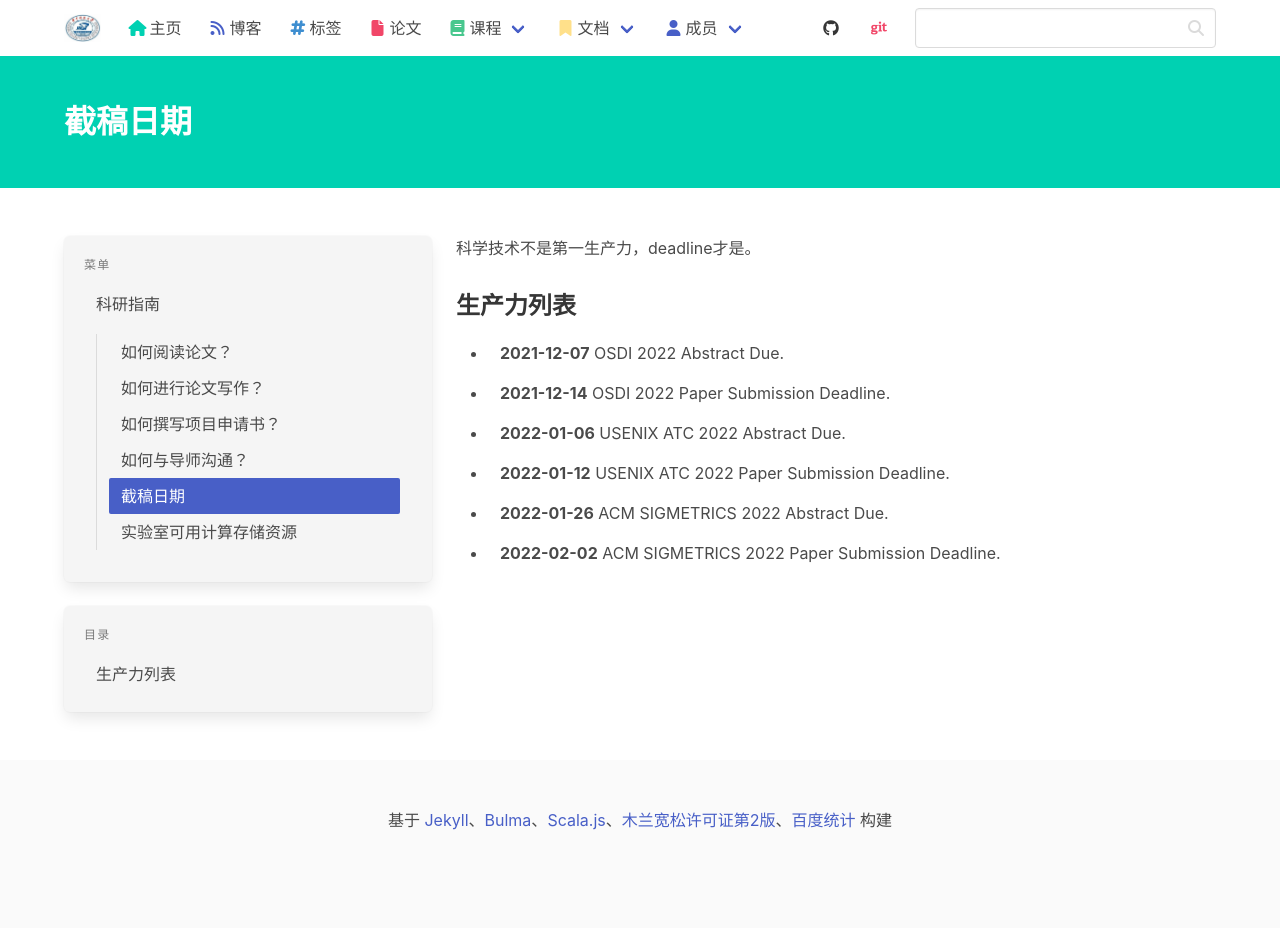
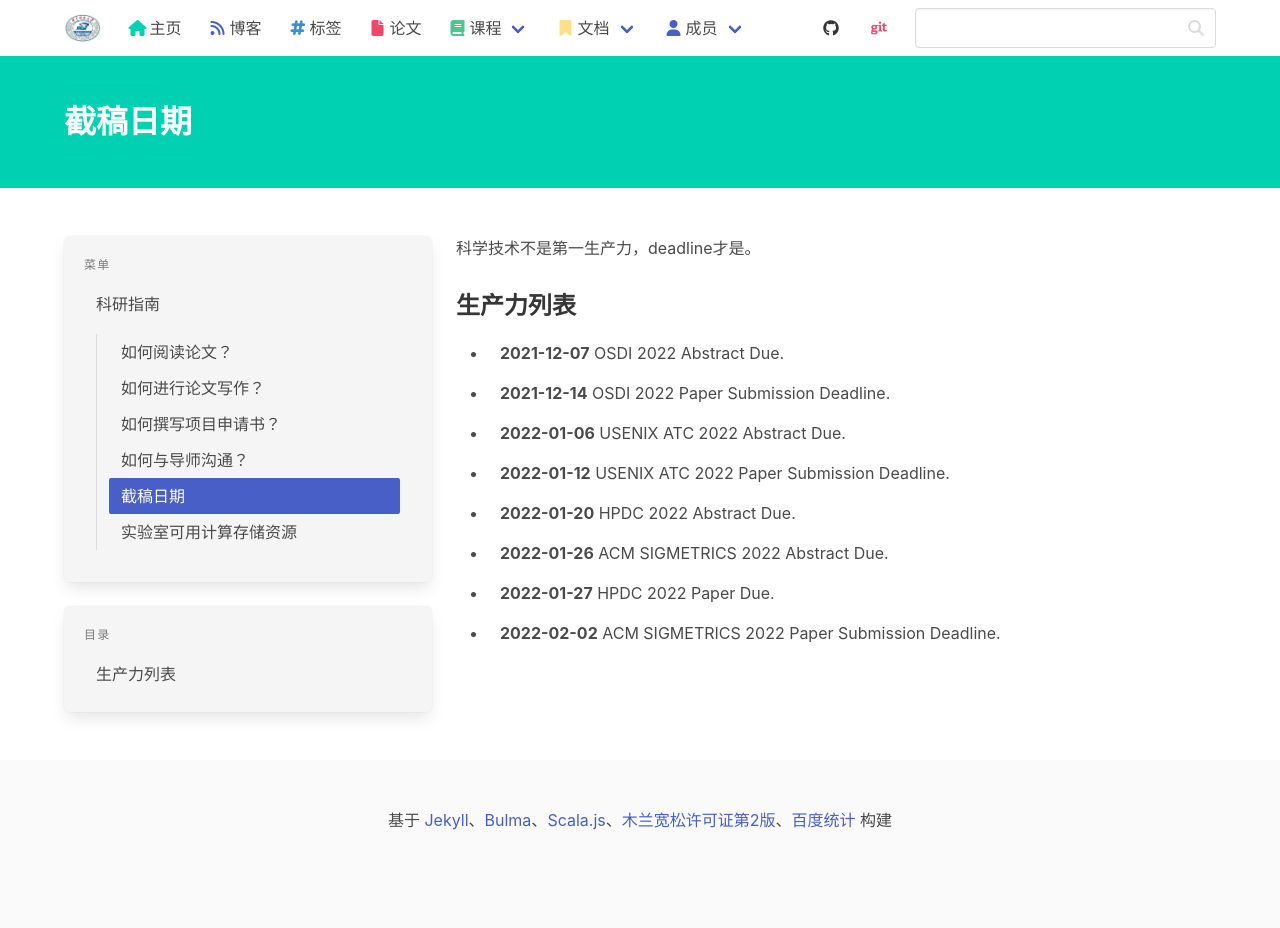
Before and after one commit to haslaboratory/haslaboratory.github.io, a Jekyll site: the page built from _docs/research/deadlines.md, in a window 1280 px wide. Built offline with Jekyll 4.4.1, drawn with Linux system fonts in a browser that asks for light colours; nearby versions of some CDN libraries; library files that are not in the unit come from our copies; comment, search, counter and statistics services are not loaded.

Commit message:
_data/deadlines.yml

```diff
--- a/_data/deadlines.yml
+++ b/_data/deadlines.yml
@@ -1,3 +1,13 @@
+- conference: HPDC 2022
+  description: Paper Due.
+  deadline: 2022-01-27
+  url: http://www.hpdc.org/2022/
+
+- conference: HPDC 2022
+  description: Abstract Due.
+  deadline: 2022-01-20
+  url: http://www.hpdc.org/2022/
+
 - conference: DAC 2022
   description: Abstract Due.
   deadline: 2021-11-15
```
